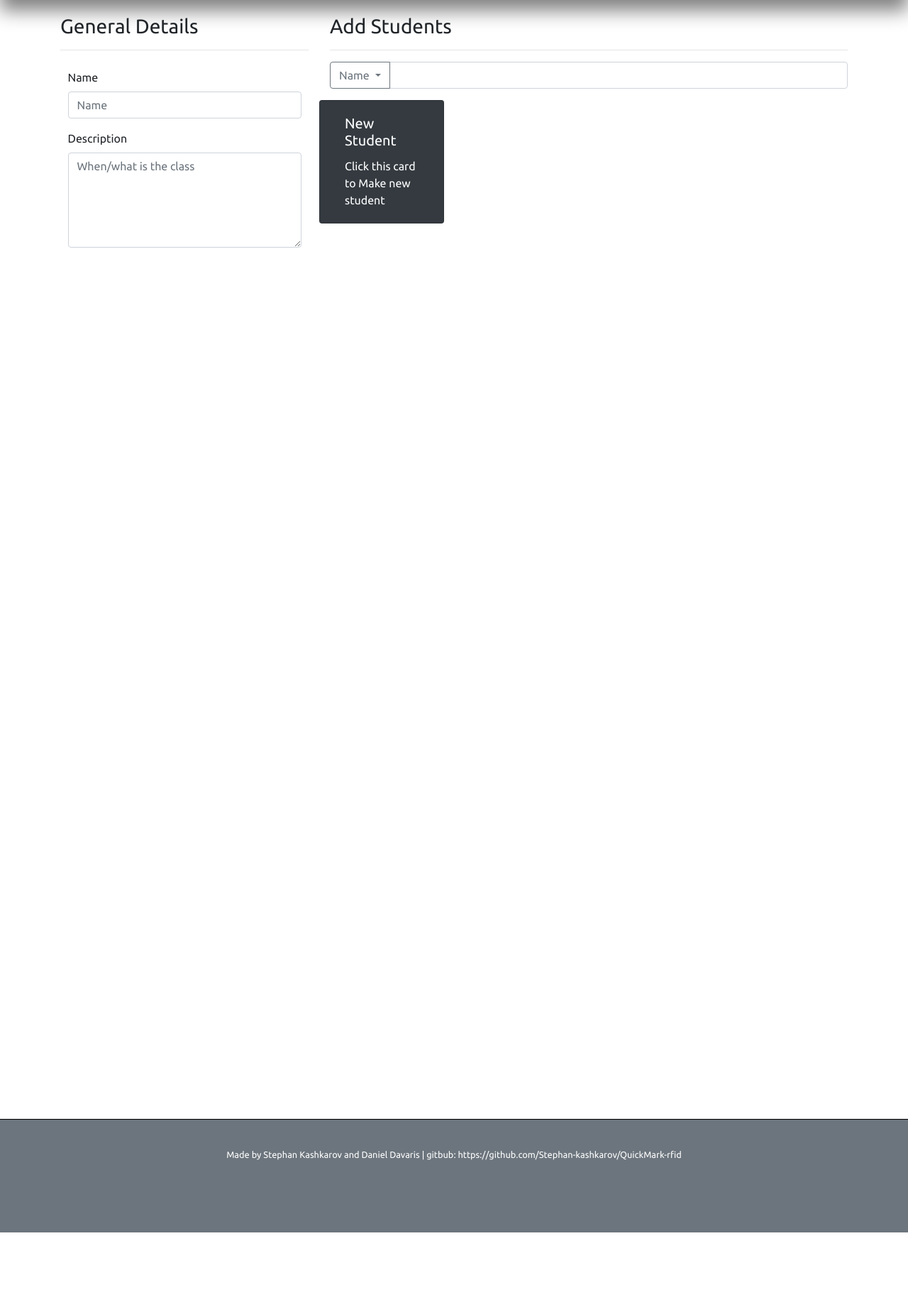
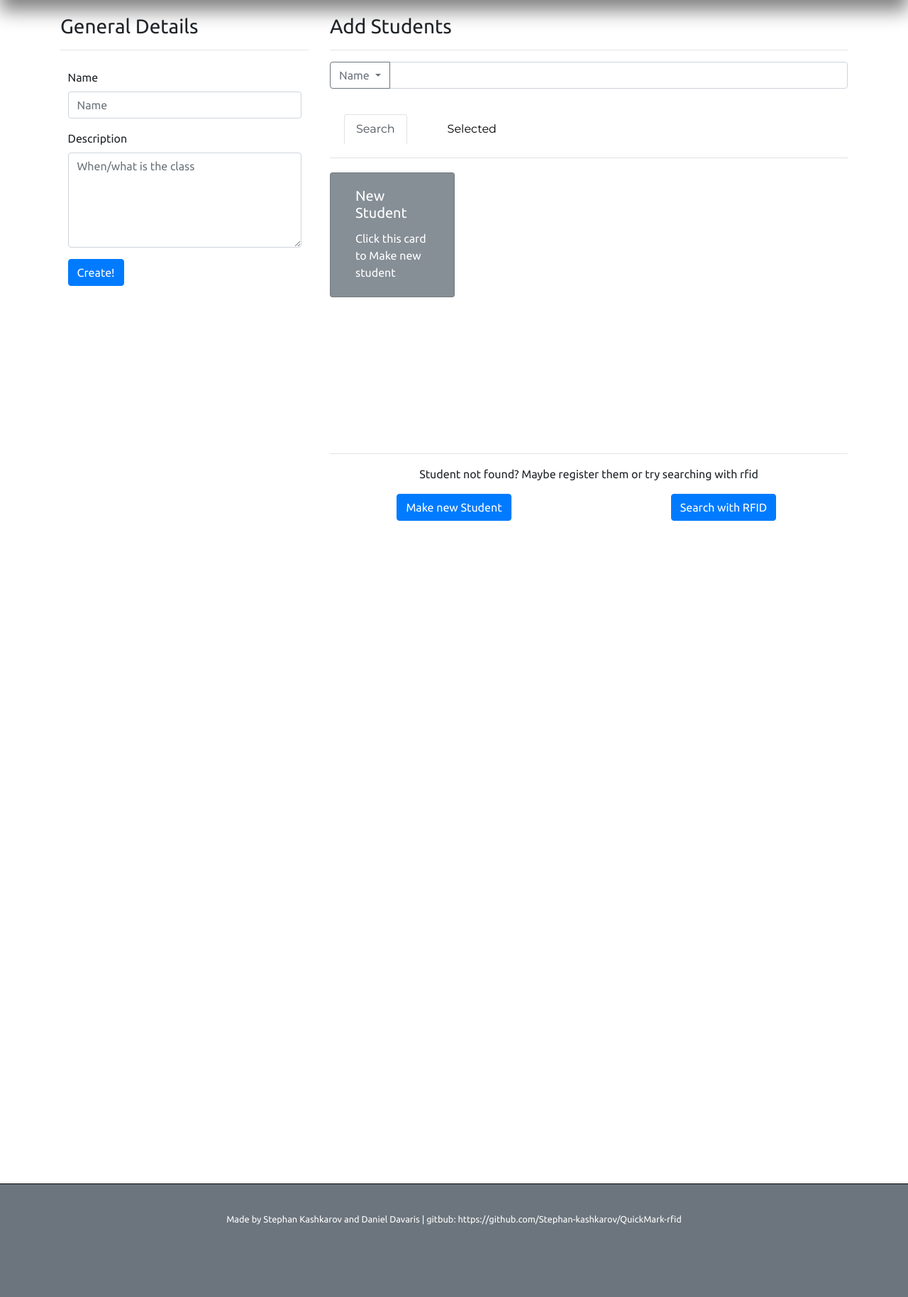
Before and after one commit to Stephan-kashkarov/QuickMark-WEB, a Flask app: page /class/make in a window 1280 px wide. Shown: the part 80-1908 px from the top of the page at 71% size. Before the commit the page ends 1817 px from the top, so only its background shows below. Run offline with Flask 2, Linux system fonts and the light colour scheme; the visitor is signed in with stand-in values (Sample User, id 1); data comes from the database, SQL or seed files in the repository; some libraries are stand-ins or nearby versions.

Commit message:
tonnes of js work

```diff
--- /dev/null
+++ b/server/app/static/css/class_make.css
@@ -0,0 +1,22 @@
+.centered {
+    text-align: center;
+}
+
+.students {
+    padding-top: 20px;
+    padding-left: 15px;
+    height: 50vh;
+}
+
+.student, .added-student{
+    max-width: 11rem;
+    min-width: 11rem;
+    height: 11rem;
+}
+.student {
+    background-color: #868e96;
+}
+
+.added-student {
+    background-color: #007bff;
+}
--- a/server/app/static/js/class_make.js
+++ b/server/app/static/js/class_make.js
@@ -1,6 +1,7 @@
 $(function(){
     let students = []
-
+    let searchVal = "name"
+    $(".selected-students").hide()
 
     $(".student").on('mouseenter', function() {
         $(this).animate({
@@ -15,15 +16,43 @@ $(function(){
             backgroundColor: "#007bff",
         }, 100)
         $(this).removeClass("student").addClass("added-student")
-        students.push(parseInt($(this).find('.id').innerText()))
+        students.push(parseInt($(this).find('.id').text()))
     })
 
     $(".added-student").on('click', function(){
         $(this).animate({
-            backgroundColor: "#868e96",
+            backgroundColor: "#007bff",
         }, 100)
         $(this).removeClass("added-student").addClass("student")
-        let id = parseInt($(this).find('.id').innerText())
+        let id = parseInt($(this).find('.id').text())
         students.splice(students.indexOf(id), 1)
     })
+
+    $(".class-groups").on('click', function(e){
+        e.preventDefault()
+        $(".class-tabs").find(".active").removeClass("active")
+        $(this).addClass('active')
+        $('.search-students').toggle()
+        $('.selected-students').toggle()
+    })
+
+    $(".search-choose").on('click', function(e){
+        e.preventDefault()
+        $(".search-choose-menu").find('.active').removeClass('active')
+        $(this).addClass('active')
+        $('.search-name').text($(this).text())
+        switch ($(this).text()) {
+            case "Name":
+                searchVal = "name"
+                break;
+            case "Student ID":
+                searchVal = "id"
+                break;
+
+            default:
+                break;
+        }
+    })
+
+
 })
--- a/server/app/templates/class_make.html
+++ b/server/app/templates/class_make.html
@@ -25,6 +25,7 @@
                     <label for="class-desc">Description</label>
                     <textarea rows="5" class="form-control" id="class-desc" placeholder="When/what is the class"></textarea>
                 </div>
+                <button class="btn btn-primary make-class-btn">Create!</button>
             </form>
         </div>
         <div class="col-8">
@@ -35,7 +36,7 @@
             <div class="input-group mb-3">
                 <div class="input-group-prepend">
                     <button
-                        class="btn btn-outline-secondary dropdown-toggle"
+                        class="btn btn-outline-secondary dropdown-toggle search-name"
                         type="button"
                         data-toggle="dropdown"
                         aria-haspopup="true"
@@ -43,21 +44,45 @@
                     >
                         Name
                     </button>
-                    <div class="dropdown-menu">
+                    <div class="dropdown-menu search-choose-menu">
                         <a class="dropdown-item search-choose active" href="#">Name</a>
                         <a class="dropdown-item search-choose" href="#">Student ID</a>
                     </div>
                 </div>
                 <input type="text" class="form-control" aria-label="Text input with dropdown button">
             </div>
-            <div class="students row">
-                <div class="student card text-white mb-3 col" style="max-width: 11rem; min-width: 11rem;background-color: #343a40;">
+            <ul class="nav nav-tabs class-tabs">
+                <li class="nav-item">
+                    <a class="nav-link class-groups active" href="#">Search</a>
+                </li>
+                <li class="nav-item">
+                    <a class="nav-link class-groups" href="#">Selected</a>
+                </li>
+            </ul>
+            <div class="students search-students row">
+                <div class="student card text-white mb-3 col">
                     <div class="card-body">
                         <h5 class="card-title">New Student</h5>
                         <p class="card-text">Click this card to Make new student</p>
                     </div>
                 </div>
             </div>
+            <div class="students selected-students row">
+                Hello There!
+            </div>
+            <hr>
+            <div class="footer-student centered">
+                <p>Student not found? Maybe register them or try searching with rfid</p>
+                <div class="row">
+                    <div class="col centered">
+                        <button class="btn btn-primary register-student">Make new Student</button>
+                    </div>
+                    <div class="col centered">
+                        <button class="btn btn-primary rfid-search">Search with RFID</button>
+                    </div>
+
+                </div>
+            </div>
         </div>
     </div>
 </div>
```
